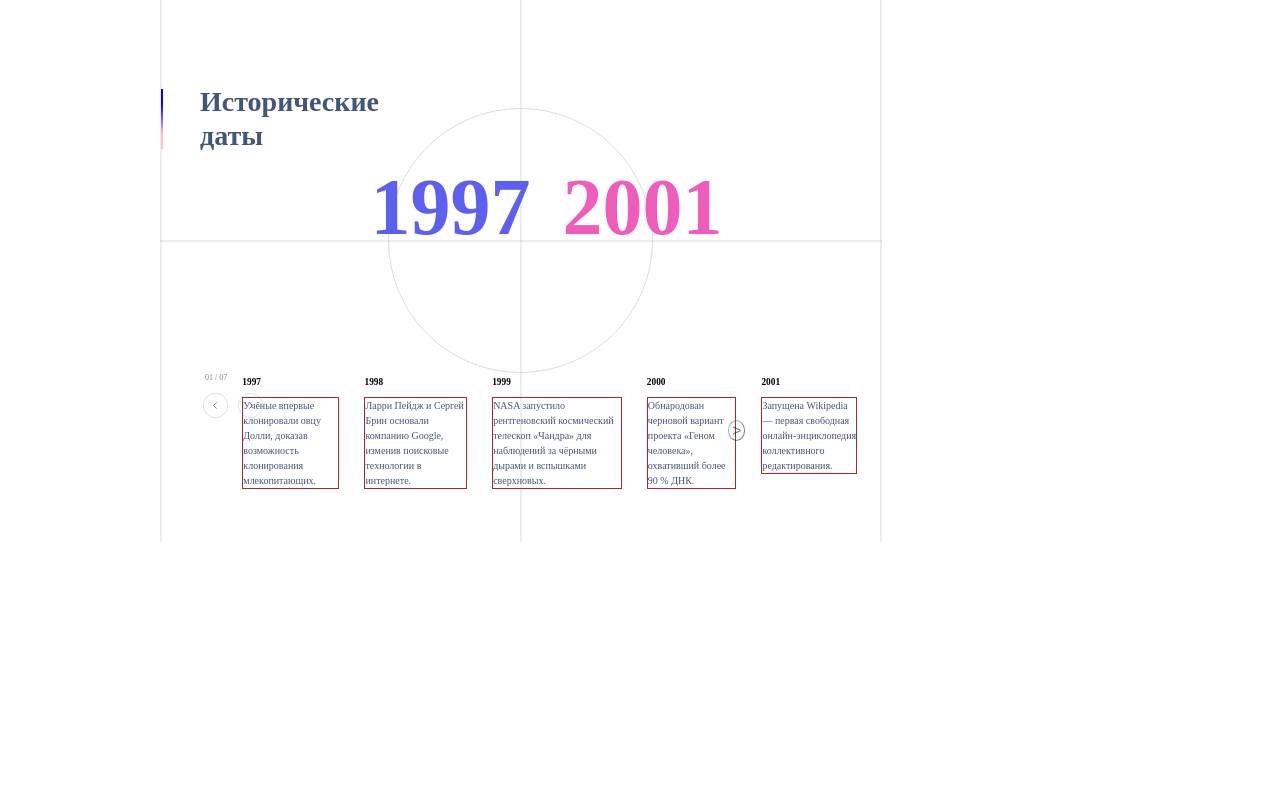
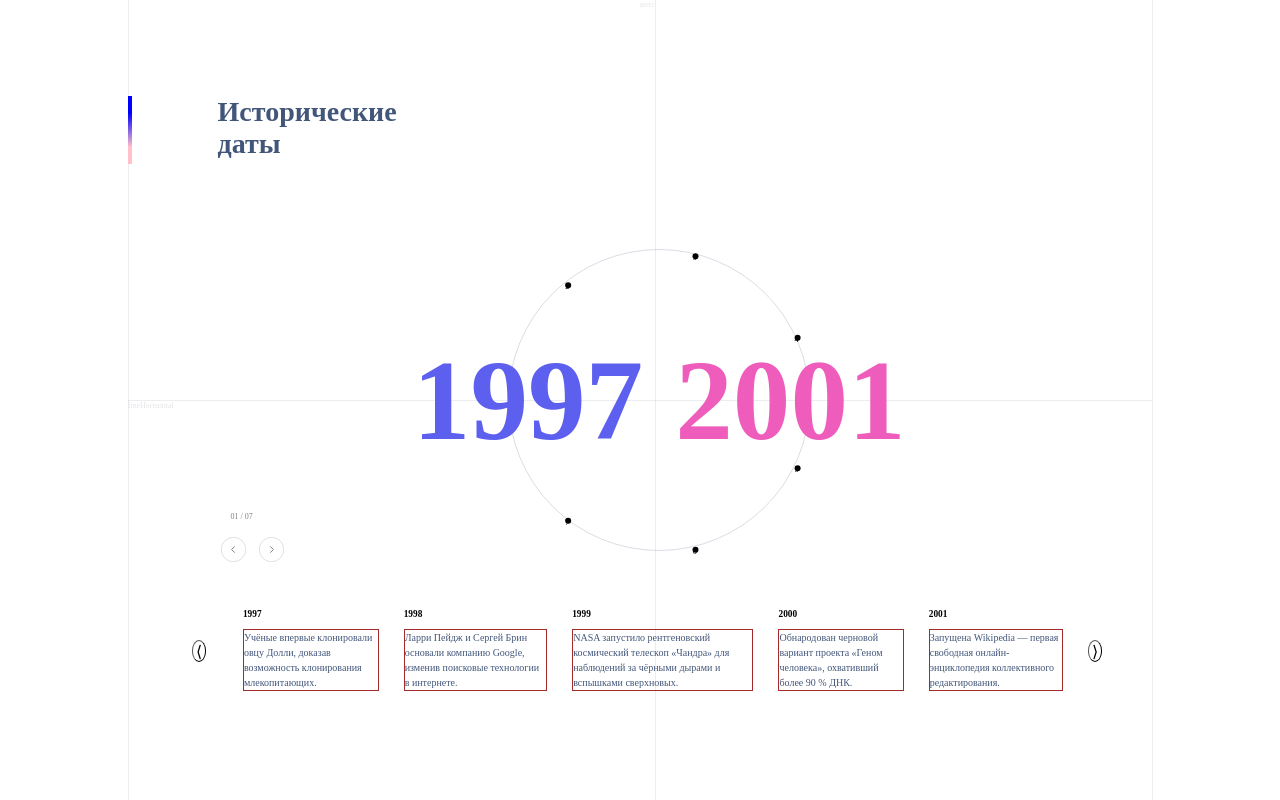
Before and after one commit to AksiDimon/historyBoard, a React (Vite) app: page / in a window 1280 px wide. Built offline with nearby package versions, Linux system fonts and the light colour scheme.

Commit message:
change the logic with props and ad the poins on circle

```diff
--- a/package.json
+++ b/package.json
@@ -4,7 +4,7 @@
   "version": "0.0.0",
   "type": "module",
   "scripts": {
-    "dev": "vite",
+    "dev": "vite --host 0.0.0.0",
     "build": "tsc -b && vite build",
     "lint": "eslint .",
     "preview": "vite preview"
--- a/src/BlockCarusel.tsx
+++ b/src/BlockCarusel.tsx
@@ -1,16 +1,18 @@
 import s from './/body.module.css';
-import { useState } from 'react';
+
 import { SphereBlock, Description } from './mock/types';
 
-interface Props {
+export interface Props {
   blocks: SphereBlock[];
+  onNext: () => void;
+  onPrev: () => void;
+  currentIndex: number
 }
-export function BlockCarusel({ blocks }: Props) {
-  const [currentIndex, setCurrentIndex] = useState(0);
+export function BlockCarusel({ blocks, onPrev, onNext, currentIndex }: Props) {
+  // const [currentIndex, setCurrentIndex] = useState(0);
   const lastIndex = blocks.length - 1;
   const block = blocks[currentIndex];
 
-  console.log(currentIndex, lastIndex);
   function getYearPeriod<T extends Description>(data: T[]) {
     return {
       startYear: data[0].yaer,
@@ -19,19 +21,19 @@ export function BlockCarusel({ blocks }: Props) {
   }
   const { startYear, endYear } = getYearPeriod(block.data);
 
-  function onPrev() {
-    setCurrentIndex((prev) => {
-      return Math.max(prev - 1, 0);
-    });
-  }
-  function onNext() {
-    setCurrentIndex((prev) => {
-      // if(prev + 1 > blocks.length - 1) {
-      //     return 0
-      // }
-      return Math.min(prev + 1, blocks.length - 1);
-    });
-  }
+  // function onPrev() {
+  //   setCurrentIndex((prev) => {
+  //     return Math.max(prev - 1, 0);
+  //   });
+  // }
+  // function onNext() {
+  //   setCurrentIndex((prev) => {
+  //     // if(prev + 1 > blocks.length - 1) {
+  //     //     return 0
+  //     // }
+  //     return Math.min(prev + 1, blocks.length - 1);
+  //   });
+  // }
 
   return (
     <>
@@ -44,7 +46,7 @@ export function BlockCarusel({ blocks }: Props) {
       {/* <p className={s.yearsStartEnd}>
         {startYear} - {endYear}
       </p> */}
-      <p className={s.buttonLeft} style={{ top: '730px', left: '410px' }}>
+      <p className={s.buttonLeft} style={{ top: '63%', left: '18%' }}>
         {' '}
         {(currentIndex + 1).toString().padStart(2, '0')} /{' '}
         {(lastIndex + 1).toString().padStart(2, '0')}
@@ -98,7 +100,7 @@ export function BlockCarusel({ blocks }: Props) {
       </button>
       <div
         className={s.viewport}
-        style={{ position: 'absolute', top: '92vh', left: '32vw' }}
+        style={{ position: 'absolute', top: '75%', left: '18%' }}
       >
         <div
           //   className={s.descriptionEvents} style={{ margin: '0 20% 0 16%' }}
@@ -120,64 +122,32 @@ export function BlockCarusel({ blocks }: Props) {
         </div>
       </div>
       <button
-        style={{
-          position: 'absolute',
-          left: '182vh',
-          top: '105vh',
-          fontSize: '2rem',
-          borderRadius: '50%',
-          background: 'none',
-          opacity: currentIndex === lastIndex ? '0' : '0.5',
-        }}
+        className={s.btnCarouselLeft}
+        style={
+          {
+            //  opacity: currentIndex === 0 ? '0' : '0.5',
+          }
+        }
+        onClick={onPrev}
+      >
+        {' '}
+        {'⟨'}
+      </button>
+      <button
+        className={s.btnCarouselRight}
+        style={
+          {
+            // opacity: currentIndex === lastIndex ? '0' : '0.5',
+          }
+        }
         onClick={onNext}
       >
         {' '}
-        {'>'}
-      </button>
-      <button
-        style={{
-          position: 'absolute',
-          left: '40vh',
-          top: '105vh',
-          fontSize: '2rem',
-          borderRadius: '50%',
-          background: 'none',
-          opacity: currentIndex === 0 ? '0' : '0.5',
-        }}
-        onClick={onPrev}
-      >
-        {' '}
-        {'<'}
+        {'⟩'}
       </button>
     </>
   );
 }
-
-
-
-
-
-
-
-
-
-
-
-
-
-
-
-
-
-
-
-
-
-
-
-
-
-
 
 // Искользую при отрисовке только один блок из blocks
 // import s from './/body.module.css';
--- a/src/Body.tsx
+++ b/src/Body.tsx
@@ -1,17 +1,41 @@
 import s from './body.module.css';
 import {response} from './mock/storageData.js';
 import { BlockCarusel } from './BlockCarusel';
+import { CercleNav } from './CercleNav';
+import { useState } from 'react';
 
 
 export function Body() {
+   const [currentIndex, setCurrentIndex] = useState(0);
 
+
+     function onPrev() {
+    setCurrentIndex((prev) => {
+      return Math.max(prev - 1, 0);
+    });
+  }
+  function onNext() {
+    setCurrentIndex((prev) => {
+      // if(prev + 1 > blocks.length - 1) {
+      //     return 0
+      // }
+      return Math.min(prev + 1, response.length - 1);
+    });
+  }
   return (
     <>
-      <div className={s.lineVertical}> </div>
+    {/* <div className={s.container}>
+
+    </div> */}
+      <div className={s.lineVertical}> вотс </div>
       <div className={s.rightLine}> </div>
       <div className={s.leftLine}> </div>
-      <div className={s.lineHorisontal}></div>
-      <div className={s.cercle}> </div>
+      <div className={s.lineHorisontal}>lineHorisontal</div>
+
+      <CercleNav
+      blocks={response}
+      setCurrentIndex={setCurrentIndex}
+      />
       <div className={s.gradientHeader} ></div>
       <div className={s.headerName} > Исторические даты </div>
       <div>
@@ -23,6 +47,9 @@ export function Body() {
         {/* <button onClick={} > {'>'} </button> */}
         <BlockCarusel
         blocks = {response}
+        onPrev={onPrev}
+        onNext={onNext}
+        currentIndex={currentIndex}
         />
       </div>
     </>
--- /dev/null
+++ b/src/CercleNav.tsx
@@ -0,0 +1,44 @@
+import s from './body.module.css';
+// import { Props } from './BlockCarusel';
+// import { useState } from 'react';
+import { SphereBlock } from './mock/types';
+interface CercleNavProps {
+    blocks:  SphereBlock[];
+    setCurrentIndex: (value: number) => void;
+    // setCurrentIndex: (cb: (prev: number) => number) => void;
+}
+export function CercleNav({ blocks, setCurrentIndex }: CercleNavProps) {
+
+  const n = blocks.length;
+  const step: number = 360 / n;
+  // радиус в пикселях — половина ширины контейнера минус пол-диаметра точки
+  const radius: number = 300 - 6; // если .cercle 300px и .dot 12px
+  return (
+    <>
+      <div className={s.cercle}>
+        {blocks.map((obj, i) => {
+          const angle = step * i - 90; // -90° чтобы первая была сверху
+          return (
+            <div
+              key={obj.nameBlock}
+              className={s.dot}
+              style={{
+                transform: `
+          rotate(${angle}deg)
+          translate(0, -${radius + 7}px)
+          rotate(${-angle }deg)
+        `,
+              }}
+              onClick={() => setCurrentIndex(i)}
+            >
+                {i + 1}
+                {/* <div className={s.hoveredBlock} ></div> */}
+              {' '}
+            </div>
+          );
+          //   <div key={obj.nameBlock}> {obj.nameBlock}</div>;
+        })}
+      </div>
+    </>
+  );
+}
--- a/src/body.module.css
+++ b/src/body.module.css
@@ -8,101 +8,80 @@
 html{
     zoom: 0.5;
 }
+
+
+
 .lineHorisontal{
 position: absolute;
-width: 1440px;
-height: 0px;
-left: 320px;
-top: 480px;
-
+top: 50%;
+left: 10%;
+right: 10%;
 opacity: 0.1;
-/* Black blue */
-border: 1px solid #42567A;
+border-top: 1px solid #42567A;
 
 }
 .rightLine {
-    /* Vector 2 */
-
 position: absolute;
-width: 0px;
-height: 1080px;
-left: 1760px;
-top: 0px;
-
+height: 100%;
+left: 90%;
 opacity: 0.1;
-/* Black blue */
-border: 1px solid #42567A;
-
+border-right: 1px solid #42567A;
 }
 .lineVertical{
 /* Vector 4 */
-
 position: absolute;
-width: 0px;
-height: 1080px;
-left: 1040px;
+height: 100%;
+left: 50%;
 top: 0px;
-
 opacity: 0.1;
-/* Black blue */
-border: 1px solid #42567A;
-
+border-right: 1px solid #42567A;
 }
 
 .leftLine {
     /* Vector 1 */
-
 position: absolute;
-width: 0px;
-height: 1080px;
-left: 320px;
-top: 0px;
-
+height: 100%;
+left: 10%;
 opacity: 0.1;
-/* Black blue */
-border: 1px solid #42567A;
+border-right: 1px solid #42567A;
 
 }
-.cercle{
-    /* Ellipse 304 */
 
-box-sizing: border-box;
+.cercle {
+ position: absolute;
+   top: 50%;
+   left: 51.5%;
+   width: 50%;
+   max-width: 600px;
+   aspect-ratio: 1 / 1;
+   transform: translate(-50%, -50%);
+   border-radius: 50%;
+  border: 1px solid rgba(66, 86, 122, 0.2);
+}
 
-position: absolute;
-width: 530px;
-height: 530px;
-left: 775px;
-top: 215px;
-border-radius: 50%;
-opacity: 0.2;
-/* Black blue */
-border: 1px solid #42567A;
-
-}
 .gradientHeader{
     /* Vector 17 */
 background-image: linear-gradient(blue 25%, pink 75%);
 position: absolute;
-width: 3px;
-height: 120px;
-left: 322px;
-top: 177px;
+max-width: 0.5rem;
+min-width: 0.2rem;
+width: 1.5rem;
+height: 8.5%;
+left: 10%;
+top: 12%;
 }
 .headerName{
-    /* Исторические даты */
 
 position: absolute;
-width: 353px;
-height: 134px;
-left: 400px;
-top: 170px;
+max-width: 353px;
+max-height: 134px;
+left: 17%;
+top: 12%;
 
 font-family: 'PT Sans';
 font-style: normal;
 font-weight: 700;
-font-size: 56px;
-line-height: 120%;
-/* or 67px */
+font-size: 3.5rem;
 
 /* Black blue */
 color: #42567A;
@@ -111,11 +90,11 @@ color: #42567A;
 }
 
 .yearsStartEnd{
-    font-size: 10rem;
+    font-size: 18vw;
     position: absolute;
 
-    left: 42.7%;
-    top: 25.9%;
+    left: 51.5%;
+    top: 50%;
     transform: translate(-50%, -50%);
 }
 .buttonLeft{
@@ -125,12 +104,12 @@ background-color: #42567a00;
 opacity: 0.5;
   transition: color .2s, opacity .2s;
 position: absolute;
-width: 50px;
-height: 50px;
-left: 400px;
-top: 785px;
+max-width: 50px;
+max-height: 50px;
+left: 17%;
+top: 67%;
 
-/* transform: matrix(0, -1, -1, 0, 0, 0); */
+
 
 }
 .buttonLeft:hover{
@@ -154,8 +133,8 @@ transition: color .2s, opacity .2s;
 position: absolute;
 width: 50px;
 height: 50px;
-left: 470px;
-top: 785px;
+left: 20%;
+top: 67%;
 }
 .buttonRight:hover{
     background-color: #42567a00;
@@ -202,10 +181,13 @@ color: #42567A;
 
 /* классы для скрола текста*/
 .viewport{
-    /* position: relative; */
-    width: 50%;          /* или любая фиксированная/процентная ширина */
-    margin: 0 50px 0 50px;
+    flex: 1;
+    width: 66%;          /* или любая фиксированная/процентная ширина */
+    /* margin: 0 10% 0 10%; */
     overflow: hidden;    /* скрываем всё, что выходит за пределы */
+    /* position: absolute; */
+    /* top: 75%;
+    left: 18%; */
 }
 
 .track {
@@ -222,7 +204,24 @@ color: #42567A;
 
   .slideItem {
     padding: 0 25px;
-    /* text-align: center; */
+  }
+
+  .btnCarouselLeft{
+    position: absolute;
+    top: 80%;
+    left: 15%;
+    background: none;
+    border-radius: 50% ;
+    font-size: 2rem;
+  }
+
+  .btnCarouselRight{
+    position: absolute;
+    top: 80%;
+    left: 85%;
+    background: none;
+    border-radius: 60% ;
+    font-size: 2rem;
   }
 
   .bigYears{
@@ -231,3 +230,66 @@ color: #42567A;
     font-family: PT Sans;
     font-weight: 700;
   }
+
+
+
+
+
+
+
+
+
+
+
+
+
+
+
+
+.carouselWrapper {
+  max-width: 80%;
+  display: flex;
+  align-items: center;
+  /* width: 100%; */
+  box-sizing: border-box;
+  padding: 0 1rem; /* по бокам отступы */
+}
+
+
+
+/*  СТИЛИ Круга */
+
+
+.dot{
+    position: absolute;
+    background: black;
+    width: 12px;
+    height: 12px;
+    border-radius: 50%;
+    left: 50%;
+    top:50%;
+    transform-origin: center center;
+}
+
+
+.hoveredBlock {
+    border: 1px solid black;
+    border-radius: 50%;
+    width: 0;
+    height: 0;
+    font-size: 0px;
+    transform: translate(50%, 50%);
+        z-index: 1;
+}
+
+
+.dot:hover{
+width: 56px;
+height: 56px;
+background: #F4F5F9;
+border: 1px solid rgba(48, 62, 88, 0.5);
+    width: 25px;
+    height: 25px;
+    font-size: 20px;
+    z-index: 1;
+}
```
